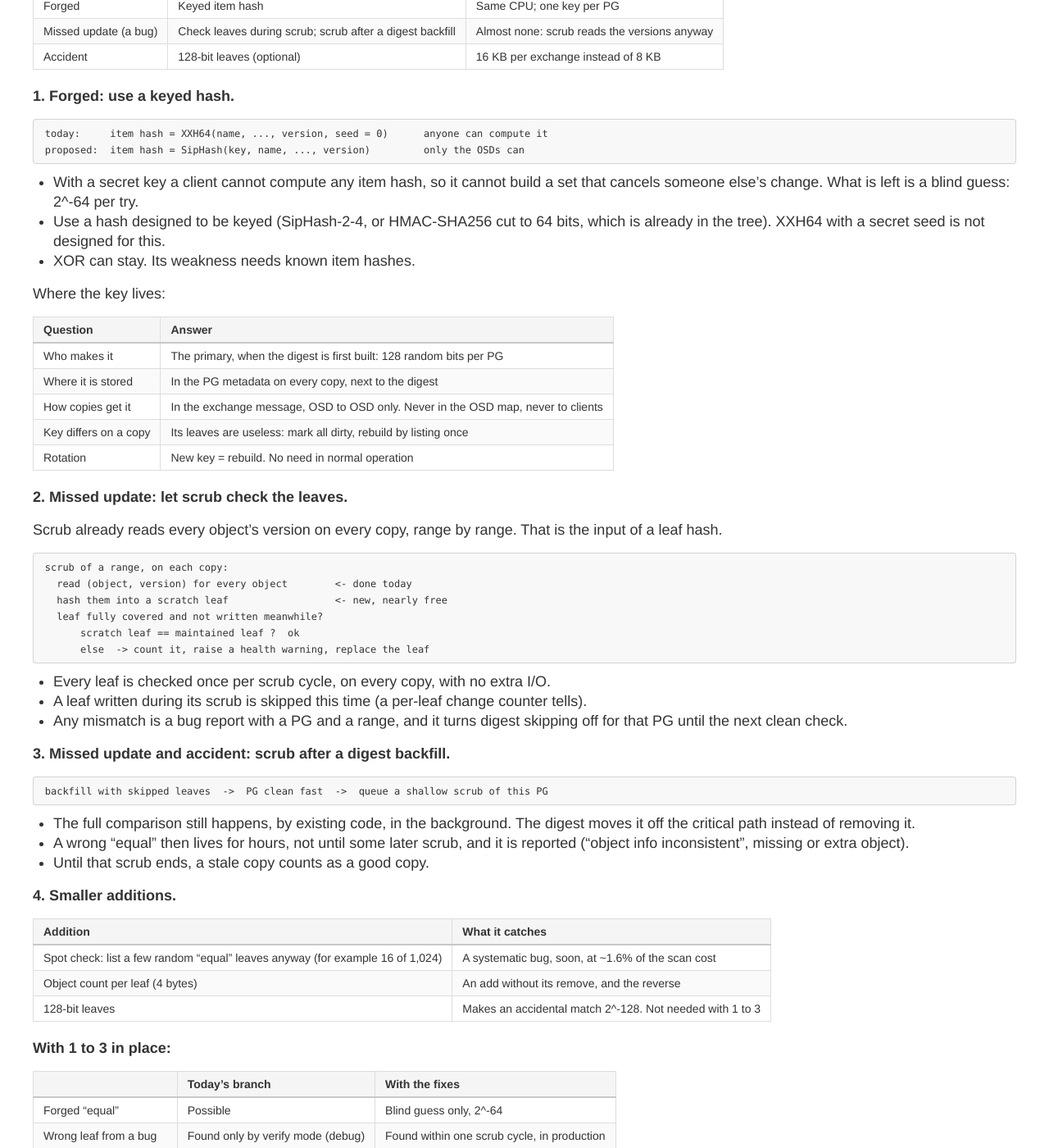
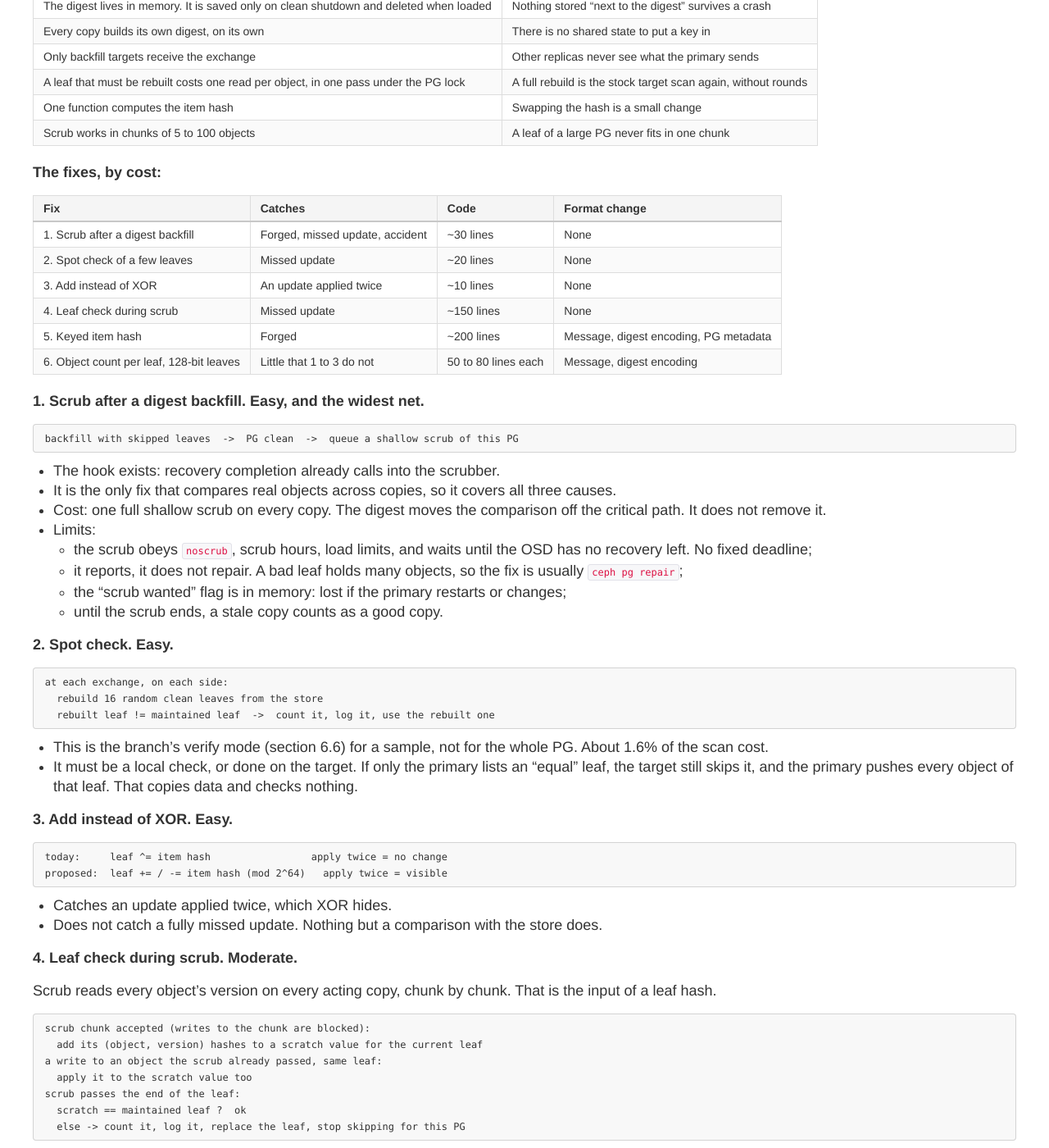
Before and after one commit to ming1/ming1.github.io, a Jekyll site: the page built from _posts/2026-11-11-ceph-backfill-digest.md, in a window 1280 px wide and 1400 px high, scrolled down 26218 px. Shown: the whole window at 82% size. Built offline with Jekyll 4.4.1, drawn with Linux system fonts in a browser that asks for light colours; comment, search, counter and statistics services are not loaded; a style sheet for code colours, icons or effects is not loaded; some of the changed text lies outside the part shown.

Commit message:
ceph-backfill-digest: correct leaf hash fixes
Signed-off-by: Ming Lei <tom.leiming@gmail.com>

````diff
--- a/_posts/2026-11-11-ceph-backfill-digest.md
+++ b/_posts/2026-11-11-ceph-backfill-digest.md
@@ -1216,8 +1216,8 @@
   - the crafted names hash into the same PG and the same leaf.
 - Damage is limited to that leaf on the returning OSD(s): stale copies,
   objects created during the outage missing, deleted ones still there.
-- Fix: mix a secret (per cluster or per PG) into the item hash. Already listed
-  in section 9; details in 13.2.
+- Fix: mix a per-PG secret into the item hash. Already listed in section 9.
+  It is not a small change: see 13.2.
 
 **If a wrong "equal" happens.** The stale copy stays until scrub. Even a
 shallow scrub compares the object-info attribute across copies and reports
@@ -1230,17 +1230,99 @@
 
 ### 13.2 Solutions for the leaf hash concern
 
-Proposals. None is in the branch, none is prototyped.
+Proposals. None is in the branch, none is prototyped. The costs come from
+reading the branch code, not from building the fixes.
 
-Three ways to get a wrong "equal", three kinds of fix:
+**Facts in the branch that decide what is easy:**
 
-| Cause | Fix | Cost |
-|---|---|---|
-| Forged | Keyed item hash | Same CPU; one key per PG |
-| Missed update (a bug) | Check leaves during scrub; scrub after a digest backfill | Almost none: scrub reads the versions anyway |
-| Accident | 128-bit leaves (optional) | 16 KB per exchange instead of 8 KB |
+| Fact | Effect |
+|---|---|
+| The digest lives in memory. It is saved only on clean shutdown and deleted when loaded | Nothing stored "next to the digest" survives a crash |
+| Every copy builds its own digest, on its own | There is no shared state to put a key in |
+| Only backfill targets receive the exchange | Other replicas never see what the primary sends |
+| A leaf that must be rebuilt costs one read per object, in one pass under the PG lock | A full rebuild is the stock target scan again, without rounds |
+| One function computes the item hash | Swapping the hash is a small change |
+| Scrub works in chunks of 5 to 100 objects | A leaf of a large PG never fits in one chunk |
 
-**1. Forged: use a keyed hash.**
+**The fixes, by cost:**
+
+| Fix | Catches | Code | Format change |
+|---|---|---|---|
+| 1. Scrub after a digest backfill | Forged, missed update, accident | ~30 lines | None |
+| 2. Spot check of a few leaves | Missed update | ~20 lines | None |
+| 3. Add instead of XOR | An update applied twice | ~10 lines | None |
+| 4. Leaf check during scrub | Missed update | ~150 lines | None |
+| 5. Keyed item hash | Forged | ~200 lines | Message, digest encoding, PG metadata |
+| 6. Object count per leaf, 128-bit leaves | Little that 1 to 3 do not | 50 to 80 lines each | Message, digest encoding |
+
+**1. Scrub after a digest backfill. Easy, and the widest net.**
+
+```
+ backfill with skipped leaves  ->  PG clean  ->  queue a shallow scrub of this PG
+```
+
+- The hook exists: recovery completion already calls into the scrubber.
+- It is the only fix that compares real objects across copies, so it covers
+  all three causes.
+- Cost: one full shallow scrub on every copy. The digest moves the comparison
+  off the critical path. It does not remove it.
+- Limits:
+  - the scrub obeys `noscrub`, scrub hours, load limits, and waits until the
+    OSD has no recovery left. No fixed deadline;
+  - it reports, it does not repair. A bad leaf holds many objects, so the fix
+    is usually `ceph pg repair`;
+  - the "scrub wanted" flag is in memory: lost if the primary restarts or
+    changes;
+  - until the scrub ends, a stale copy counts as a good copy.
+
+**2. Spot check. Easy.**
+
+```
+ at each exchange, on each side:
+   rebuild 16 random clean leaves from the store
+   rebuilt leaf != maintained leaf  ->  count it, log it, use the rebuilt one
+```
+
+- This is the branch's verify mode (section 6.6) for a sample, not for the
+  whole PG. About 1.6% of the scan cost.
+- It must be a local check, or done on the target. If only the primary lists
+  an "equal" leaf, the target still skips it, and the primary pushes every
+  object of that leaf. That copies data and checks nothing.
+
+**3. Add instead of XOR. Easy.**
+
+```
+ today:     leaf ^= item hash                 apply twice = no change
+ proposed:  leaf += / -= item hash (mod 2^64)   apply twice = visible
+```
+
+- Catches an update applied twice, which XOR hides.
+- Does not catch a fully missed update. Nothing but a comparison with the
+  store does.
+
+**4. Leaf check during scrub. Moderate.**
+
+Scrub reads every object's version on every acting copy, chunk by chunk.
+That is the input of a leaf hash.
+
+```
+ scrub chunk accepted (writes to the chunk are blocked):
+   add its (object, version) hashes to a scratch value for the current leaf
+ a write to an object the scrub already passed, same leaf:
+   apply it to the scratch value too
+ scrub passes the end of the leaf:
+   scratch == maintained leaf ?  ok
+   else -> count it, log it, replace the leaf, stop skipping for this PG
+```
+
+- A leaf has to be collected across many chunks. Checking only "leaf fully
+  inside one chunk" works for small PGs only.
+- No extra I/O. As a bonus it cleans dirty leaves, for example after a crash.
+- Backfill targets are not scrubbed, so this checks acting copies only.
+- A health warning needs new plumbing. A cluster log line and a counter are
+  easy.
+
+**5. Keyed item hash. The hash is easy, the key is not.**
 
 ```
  today:     item hash = XXH64(name, ..., version, seed = 0)      anyone can compute it
@@ -1250,69 +1332,38 @@
 - With a secret key a client cannot compute any item hash, so it cannot build
   a set that cancels someone else's change. What is left is a blind guess:
   2^-64 per try.
-- Use a hash designed to be keyed (SipHash-2-4, or HMAC-SHA256 cut to 64 bits,
-  which is already in the tree). XXH64 with a secret seed is not designed for
-  this.
-- XOR can stay. Its weakness needs known item hashes.
+- SipHash is not in the tree (about 70 lines to add). HMAC-SHA256 is, but it
+  costs far more per item, and the digest is updated on every write.
 
-Where the key lives:
+The key is the hard part:
 
-| Question | Answer |
+| Question | Problem |
 |---|---|
-| Who makes it | The primary, when the digest is first built: 128 random bits per PG |
-| Where it is stored | In the PG metadata on every copy, next to the digest |
-| How copies get it | In the exchange message, OSD to OSD only. Never in the OSD map, never to clients |
-| Key differs on a copy | Its leaves are useless: mark all dirty, rebuild by listing once |
-| Rotation | New key = rebuild. No need in normal operation |
+| Where is it stored | Not next to the digest (lost on a crash). It needs real PG metadata, written when the key is set |
+| Who knows it | Only backfill targets get the exchange. Acting replicas need a new message, or a new primary has another key |
+| Key differs on a copy | All its leaves are useless. Rebuild = read every object in one pass under the PG lock. That backfill saves nothing on that copy |
+| One key per cluster | No safe place: the config database is readable with ordinary client caps |
 
-**2. Missed update: let scrub check the leaves.**
+Without durable storage and without telling all copies, the rebuild repeats
+after every crash and every primary change.
 
-Scrub already reads every object's version on every copy, range by range.
-That is the input of a leaf hash.
+**6. Object count per leaf, 128-bit leaves. Low value.**
 
-```
- scrub of a range, on each copy:
-   read (object, version) for every object        <- done today
-   hash them into a scratch leaf                  <- new, nearly free
-   leaf fully covered and not written meanwhile?
-       scratch leaf == maintained leaf ?  ok
-       else  -> count it, raise a health warning, replace the leaf
-```
+- An unmatched add or remove already changes the leaf. The count adds nothing
+  for a missed update or a double apply.
+- 128 bits only helps against an accident, which is already 2^-64.
 
-- Every leaf is checked once per scrub cycle, on every copy, with no extra I/O.
-- A leaf written during its scrub is skipped this time (a per-leaf change
-  counter tells).
-- Any mismatch is a bug report with a PG and a range, and it turns digest
-  skipping off for that PG until the next clean check.
+**With 1 to 3 in place (about 60 lines, no format change):**
 
-**3. Missed update and accident: scrub after a digest backfill.**
+| | Today's branch | With 1 to 3 |
+|---|---|---|
+| Forged "equal" | Possible | Still possible. Reported by the scrub that follows |
+| Wrong leaf from a bug | Found only by verify mode (debug) | Sampled at every exchange; double apply always seen |
+| Wrong "equal" at backfill | Stays until some later scrub | Reported by the scrub queued after it |
+| Exact, like stock? | No | Still no. Only listing is exact (section 12.4) |
 
-```
- backfill with skipped leaves  ->  PG clean fast  ->  queue a shallow scrub of this PG
-```
-
-- The full comparison still happens, by existing code, in the background. The
-  digest moves it off the critical path instead of removing it.
-- A wrong "equal" then lives for hours, not until some later scrub, and it is
-  reported ("object info inconsistent", missing or extra object).
-- Until that scrub ends, a stale copy counts as a good copy.
-
-**4. Smaller additions.**
-
-| Addition | What it catches |
-|---|---|
-| Spot check: list a few random "equal" leaves anyway (for example 16 of 1,024) | A systematic bug, soon, at ~1.6% of the scan cost |
-| Object count per leaf (4 bytes) | An add without its remove, and the reverse |
-| 128-bit leaves | Makes an accidental match 2^-128. Not needed with 1 to 3 |
-
-**With 1 to 3 in place:**
-
-| | Today's branch | With the fixes |
-|---|---|---|
-| Forged "equal" | Possible | Blind guess only, 2^-64 |
-| Wrong leaf from a bug | Found only by verify mode (debug) | Found within one scrub cycle, in production |
-| Wrong "equal" at backfill | Stays until some later scrub | Reported by the scrub queued right after |
-| Exact, like stock? | No | Still no. Only listing is exact (section 12.4) |
+Fix 5 is the only one that stops a forged "equal" before it happens. It is
+worth its cost only if hostile clients are in scope.
 
 ## 14. Takeaways
 
````
